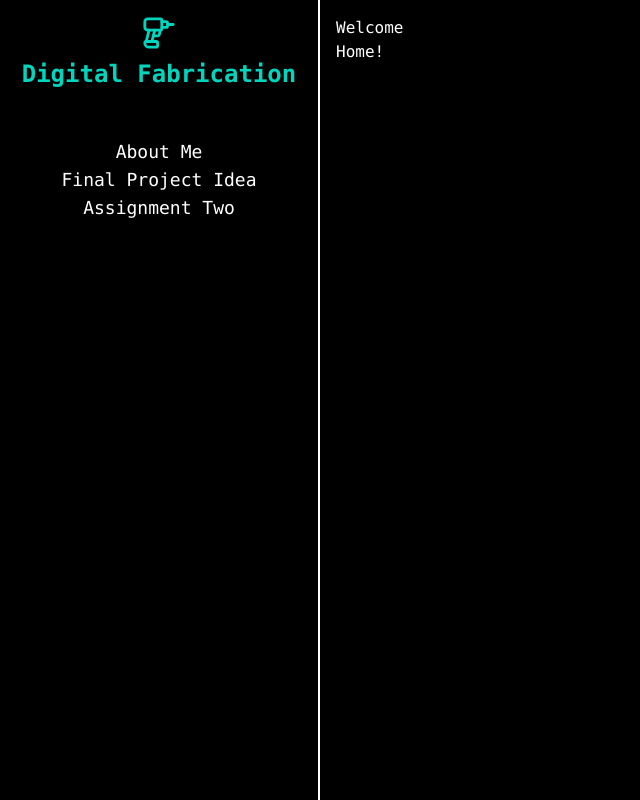
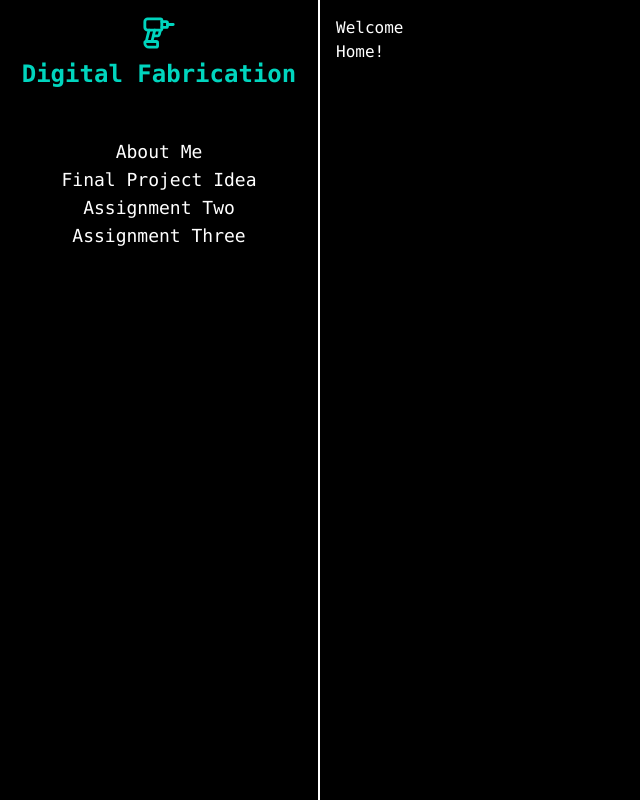
Before and after one commit to HappyChickenESL/digital-fabrication, a React (Vite) app: page /#/ in a window 1280 px wide. Shown: the whole page, without its empty margins (0-640 px from the left). Built offline with nearby package versions, Linux system fonts and the light colour scheme.

Commit message:
added assignment 3

```diff
--- /dev/null
+++ b/src/components/assignments/week-three/AssignmentThree.tsx
@@ -0,0 +1,3 @@
+export default function AssigmentThree() {
+  return "Hello from assignment three";
+}
--- a/src/components/layout/Navbar.tsx
+++ b/src/components/layout/Navbar.tsx
@@ -18,6 +18,10 @@ const routes: {
   {
     name: "Assignment Two",
     url: "/assignments/two",
+  },
+  {
+    name: "Assignment Three",
+    url: "/assignments/three",
   },
 ];
 
--- a/src/main.tsx
+++ b/src/main.tsx
@@ -13,6 +13,7 @@ import Navbar from "./components/layout/Navbar.tsx";
 import About from "./components/About.tsx";
 import FinalProjectIdea from "./components/FinalProjectIdea.tsx";
 import AssignmentTwo from "./components/assignments/week-two/AssignmentTwo.tsx";
+import AssigmentThree from "./components/assignments/week-three/AssignmentThree.tsx";
 
 const rootRoute = createRootRoute({
   component: () => (
@@ -55,11 +56,18 @@ const assignmentTwoRoute = createRoute({
   component: () => <AssignmentTwo></AssignmentTwo>,
 });
 
+const assignmentThreeRoute = createRoute({
+  getParentRoute: () => rootRoute,
+  path: "/assignments/three",
+  component: () => <AssigmentThree></AssigmentThree>,
+});
+
 const routeTree = rootRoute.addChildren([
   aboutRoute,
   homeRoute,
   finalIdeaRoute,
   assignmentTwoRoute,
+  assignmentThreeRoute,
 ]);
 
 const history = createHashHistory();
```
